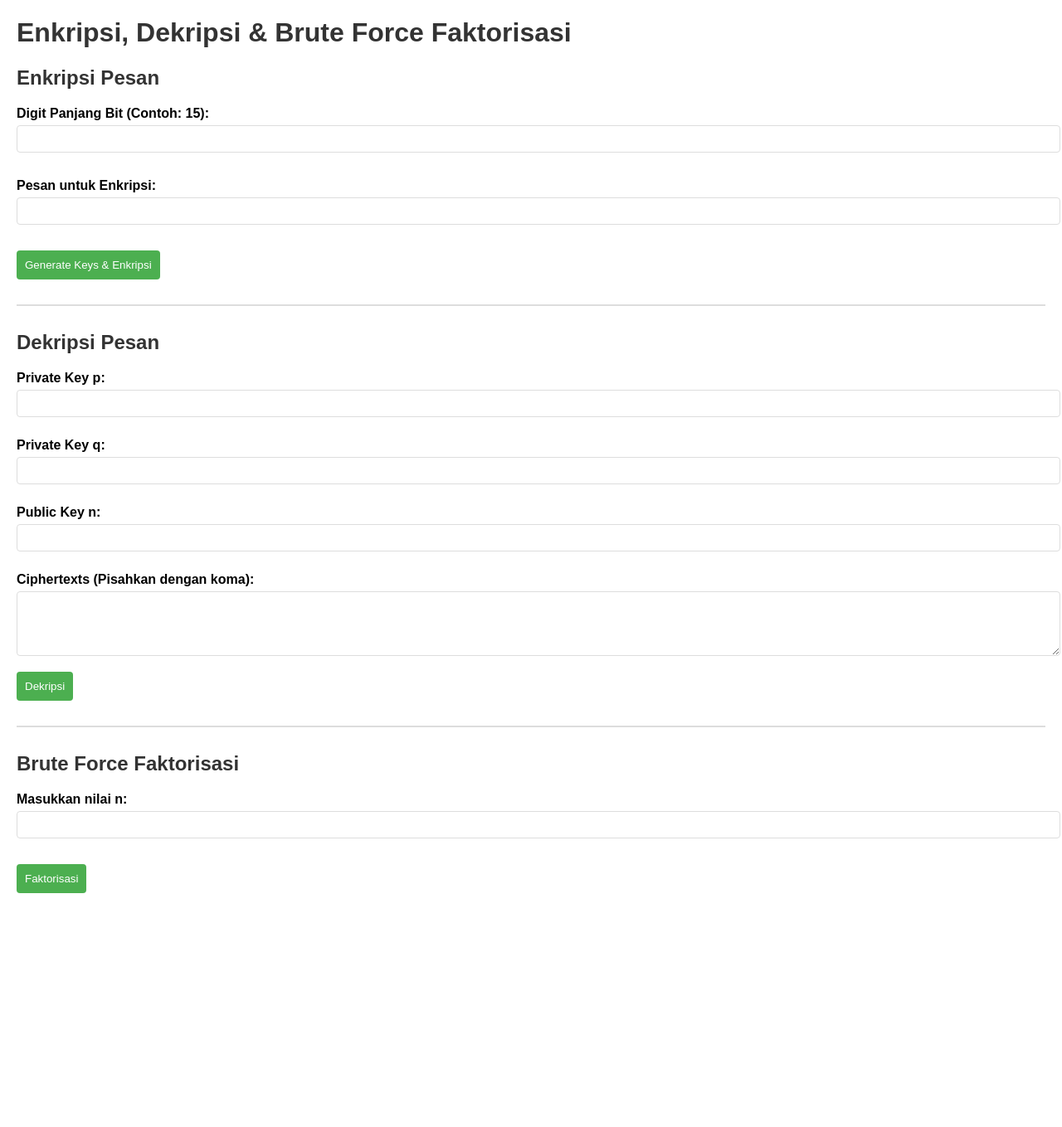
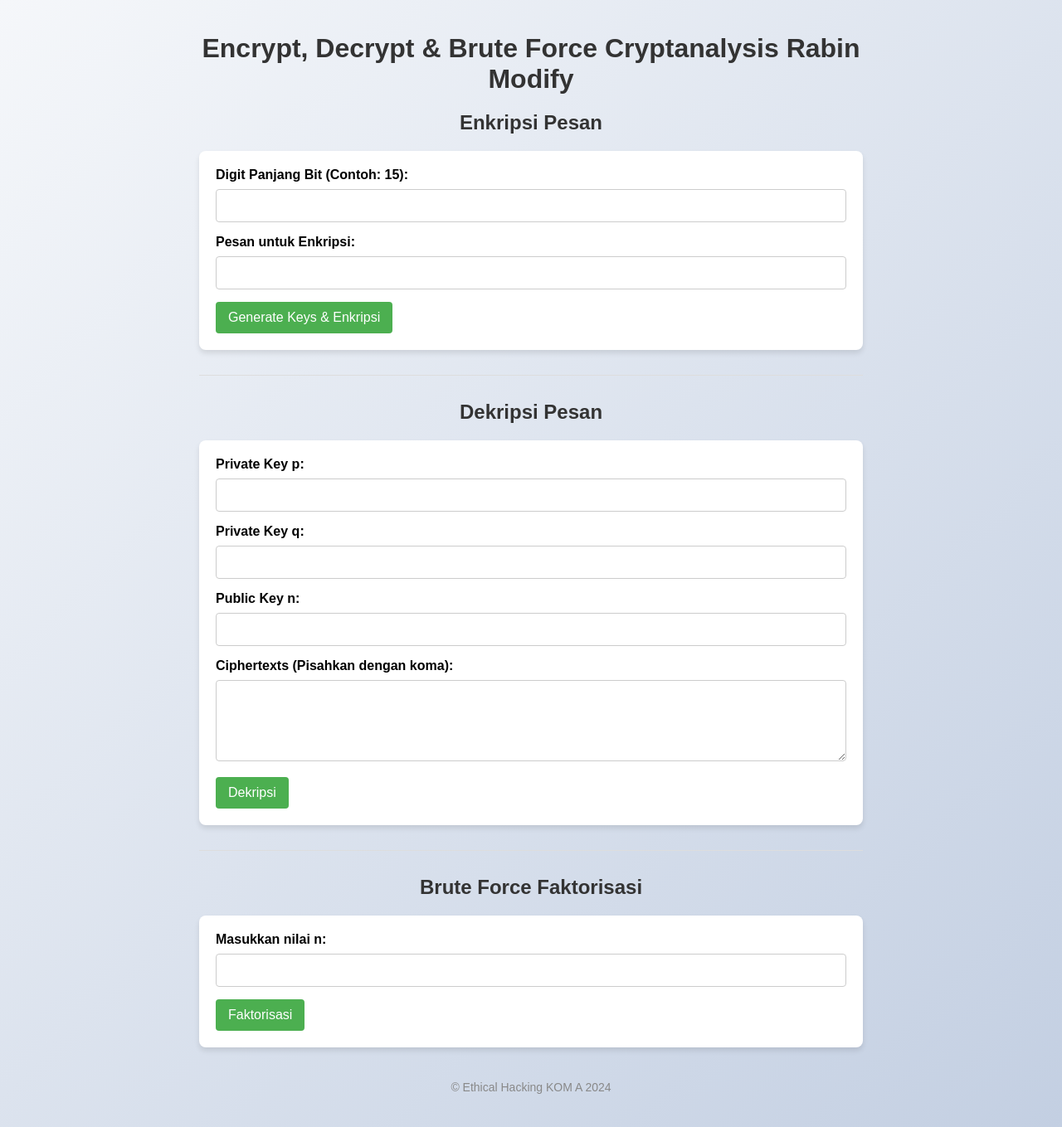
Before and after one commit to clvdyo/ethac, a Django app: page / in a window 1280 px wide. Shown: the whole page at 83% size. Before the commit the page ends 1077 px from the top, so only its background shows below. Run offline with Django 5.2, Linux system fonts and the light colour scheme.

Commit message:
tampilan sederhana, blom berubah hasil

```diff
--- a/main/templates/index.html
+++ b/main/templates/index.html
@@ -3,57 +3,113 @@
 <head>
     <meta charset="UTF-8">
     <meta name="viewport" content="width=device-width, initial-scale=1.0">
-    <title>Enkripsi, Dekripsi & Brute Force</title>
+    <title>Encrypt, Decrypt & Brute Force Cryptanalysis Rabin Modify</title>
     <style>
+        /* Reset CSS */
+        * {
+            margin: 0;
+            padding: 0;
+            box-sizing: border-box;
+        }
+
         body {
-            font-family: Arial, sans-serif;
+            font-family: 'Arial', sans-serif;
+            background: linear-gradient(135deg, #f5f7fa, #c3cfe2);
             margin: 20px;
+            padding: 20px;
         }
+
         h1, h2 {
             color: #333;
+            margin-bottom: 20px;
+            text-align: center;
         }
+
         form {
-            margin-bottom: 20px;
+            background: #fff;
+            padding: 20px;
+            border-radius: 8px;
+            box-shadow: 0 4px 6px rgba(0, 0, 0, 0.1);
+            margin-bottom: 30px;
         }
-        label {
+
+        form label {
+            font-weight: bold;
             display: block;
-            margin-top: 10px;
-            font-weight: bold;
+            margin-bottom: 8px;
         }
-        input, textarea {
+
+        form input, form textarea {
             width: 100%;
-            padding: 8px;
-            margin-top: 5px;
+            padding: 10px;
             margin-bottom: 15px;
-            border: 1px solid #ddd;
+            border: 1px solid #ccc;
             border-radius: 4px;
+            font-size: 16px;
         }
-        button {
+
+        form button {
             background-color: #4CAF50;
             color: white;
+            padding: 10px 15px;
+            font-size: 16px;
             border: none;
-            padding: 10px;
+            border-radius: 4px;
             cursor: pointer;
-            border-radius: 4px;
+            transition: background-color 0.3s ease;
         }
-        button:hover {
+
+        form button:hover {
             background-color: #45a049;
         }
+
         .results {
+            background: #fff;
+            padding: 20px;
+            border-radius: 8px;
+            box-shadow: 0 4px 6px rgba(0, 0, 0, 0.1);
             margin-top: 20px;
-            padding: 10px;
-            border: 1px solid #ddd;
-            background-color: #f9f9f9;
         }
+
+        .results h3 {
+            margin-bottom: 15px;
+            color: #555;
+        }
+
+        .results ul {
+            list-style: none;
+            padding: 0;
+        }
+
+        .results ul li {
+            margin-bottom: 10px;
+            font-size: 14px;
+            color: #333;
+        }
+
         hr {
+            border: none;
+            height: 1px;
+            background: #ddd;
             margin: 30px 0;
-            border: 1px solid #ddd;
+        }
+
+        footer {
+            text-align: center;
+            margin-top: 40px;
+            font-size: 14px;
+            color: #888;
+        }
+
+        .container {
+            max-width: 800px;
+            margin: 0 auto;
         }
     </style>
 </head>
 <body>
-
-    <h1>Enkripsi, Dekripsi & Brute Force Faktorisasi</h1>
+    <div class="container">
+        <h1>Encrypt, Decrypt & Brute Force Cryptanalysis Rabin Modify</h1>
 
         <!-- Form Enkripsi -->
         <h2>Enkripsi Pesan</h2>
@@ -136,5 +192,9 @@
             </div>
         {% endif %}
 
+        <footer>
+            © Ethical Hacking KOM A 2024
+        </footer>
+    </div>
 </body>
 </html>
--- a/main/views.py
+++ b/main/views.py
@@ -95,91 +95,12 @@ class EncryptionForm(forms.Form):
 class BruteForceForm(forms.Form):
     n = forms.IntegerField(label="Masukkan nilai n", min_value=2)
 
-# def index(request):
-#     encryption_form = EncryptionForm(prefix="encryption")
-#     brute_force_form = BruteForceForm(prefix="brute")
-
-#     encryption_result = None
-#     brute_force_result = None
-#     decryption_result = None
-
-#     if request.method == "POST":
-#         if "encryption_submit" in request.POST:
-#             encryption_form = EncryptionForm(request.POST, prefix="encryption")
-#             if encryption_form.is_valid():
-#                 bit_length = encryption_form.cleaned_data['bit_length']
-#                 message = encryption_form.cleaned_data['message']
-
-#                 p, q, n = generateTwoPrime(bit_length)
-#                 encrypted_message = encrypt_message(message, n)
-
-#                 encryption_result = {
-#                     "private_key": {"p": p, "q": q},
-#                     "public_key": {"n": n},
-#                     "encrypted_message": encrypted_message
-#                 }
-
-#         elif "decryption_submit" in request.POST:
-#                 # Ambil data dari form
-#                 p = request.POST.get("p")
-#                 q = request.POST.get("q")
-#                 n = request.POST.get("n")
-#                 encrypted_message = request.POST.get("encrypted_message")
-
-#                 # Validasi input
-#                 if not all([p, q, n, encrypted_message]):
-#                     return render(request, 'index.html', {
-#                         'error': "Semua field harus diisi untuk dekripsi.",
-#                         'encryption_form': encryption_form,
-#                         'brute_force_form': brute_force_form,
-#                     })
-
-#                 try:
-#                     p = int(p)
-#                     q = int(q)
-#                     n = int(n)
-#                     ciphertexts = list(map(int, encrypted_message.split(',')))
-#                 except ValueError:
-#                     return render(request, 'index.html', {
-#                         'error': "Input tidak valid. Pastikan p, q, n adalah angka, dan ciphertexts adalah angka yang dipisahkan koma.",
-#                         'encryption_form': encryption_form,
-#                         'brute_force_form': brute_force_form,
-#                     })
-
-#                 # Proses dekripsi
-#                 decrypted_message = decrypt_message(ciphertexts, p, q, n)
-
-#                 decryption_result = {
-#                     "original_message": decrypted_message,
-#                     "details": ciphertexts
-#                 }
-#                 print("Decryption Result:", decryption_result)
-
-#         elif "brute_force_submit" in request.POST:
-#             brute_force_form = BruteForceForm(request.POST, prefix="brute")
-#             if brute_force_form.is_valid():
-#                 n = brute_force_form.cleaned_data['n']
-#                 p, q = brute_force(n)
-
-#                 brute_force_result = {
-#                     "p": p,
-#                     "q": q
-#                 } if p and q else {"error": "Tidak dapat menemukan faktor p dan q."}
-
-#     return render(request, 'index.html', {
-#         'encryption_form': encryption_form,
-#         'brute_force_form': brute_force_form,
-#         'encryption_result': encryption_result,
-#         'decryption_result': decryption_result,
-#         'brute_force_result': brute_force_result
-#     })
-# Django Views (perbaikan untuk dekripsi dari hasil enkripsi)
 def index(request):
     encryption_form = EncryptionForm(prefix="encryption")
     brute_force_form = BruteForceForm(prefix="brute")
 
-    encryption_result = None
-    decryption_result = None
+    encryption_result = request.session.get('encryption_result', None)
+    decryption_result = request.session.get('decryption_result', None)
     brute_force_result = None
 
     if request.method == "POST":
@@ -199,6 +120,7 @@ def index(request):
                     "public_key": {"n": n},
                     "encrypted_message": encrypted_message,
                 }
+                request.session['encryption_result'] = encryption_result
 
         elif "decryption_submit" in request.POST:
             # Proses Dekripsi
@@ -224,6 +146,7 @@ def index(request):
                         "original_message": decrypted_message,
                         "details": ciphertexts,
                     }
+                    request.session['decryption_result'] = decryption_result
                 except ValueError:
                     decryption_result = {"error": "Masukkan angka yang valid untuk p, q, n, dan ciphertext!"}
                 except Exception as e:
```
Lines whose indentation alone changed are shown as unchanged.
